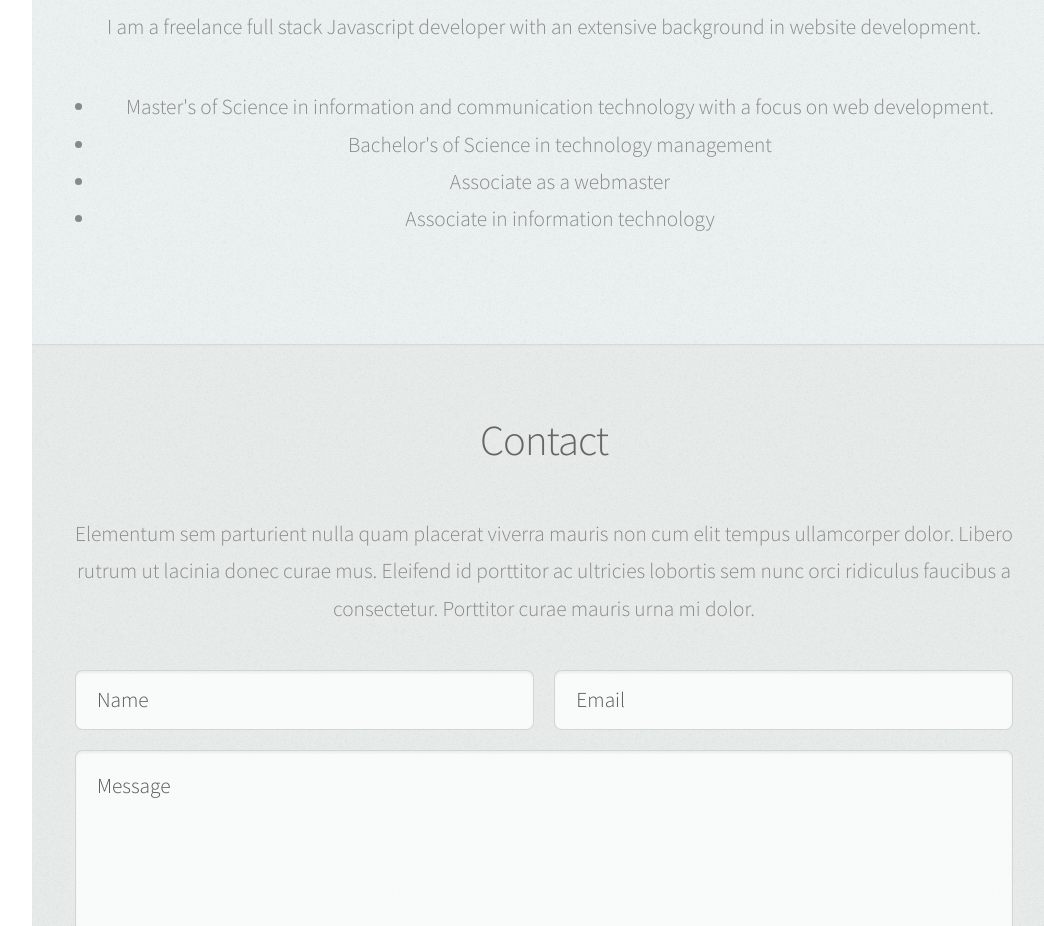
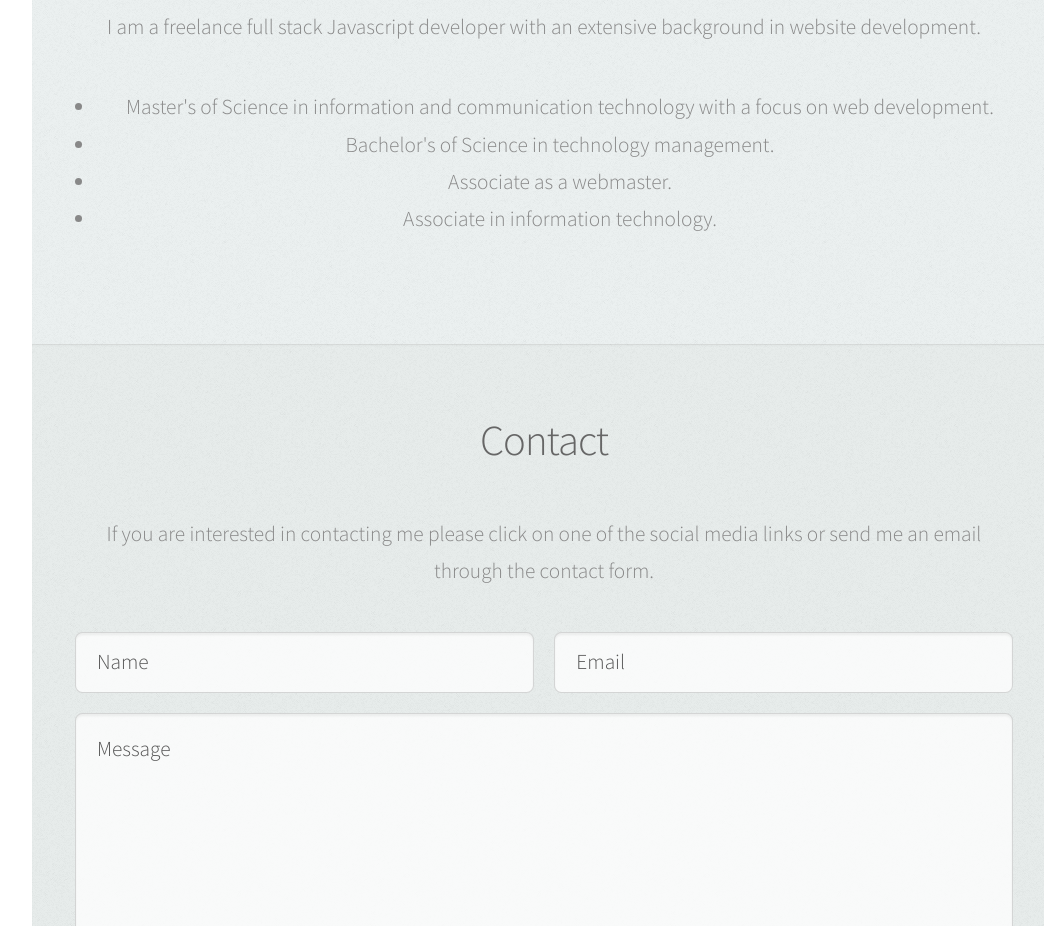
Before and after one commit to Arthur-Lozano/Portfolio, a website: page public/index.html in a window 1280 px wide. Shown: the part 2680-3606 px from the top of the page, without its empty margins (224-1268 px from the left). Drawn offline with Linux system fonts and the light colour scheme.

Commit message:
updated site

```diff
--- a/public/index.html
+++ b/public/index.html
@@ -147,9 +147,9 @@
 
 							<ul>
 								<li>Master's of Science in information and communication technology with a focus on web development.</li>
-								<li>Bachelor's of Science in technology management</li>
-								<li>Associate as a webmaster</li>
-								<li>Associate in information technology</li>
+								<li>Bachelor's of Science in technology management.</li>
+								<li>Associate as a webmaster.</li>
+								<li>Associate in information technology.</li>
 							</ul>
 
 						</div>
@@ -163,10 +163,7 @@
 								<h2>Contact</h2>
 							</header>
 
-							<p>Elementum sem parturient nulla quam placerat viverra
-							mauris non cum elit tempus ullamcorper dolor. Libero rutrum ut lacinia
-							donec curae mus. Eleifend id porttitor ac ultricies lobortis sem nunc
-							orci ridiculus faucibus a consectetur. Porttitor curae mauris urna mi dolor.</p>
+							<p>If you are interested in contacting me please click on one of the social media links or send me an email through the contact form.</p>
 
 							<form method="post" action="#">
 								<div class="row">
```
